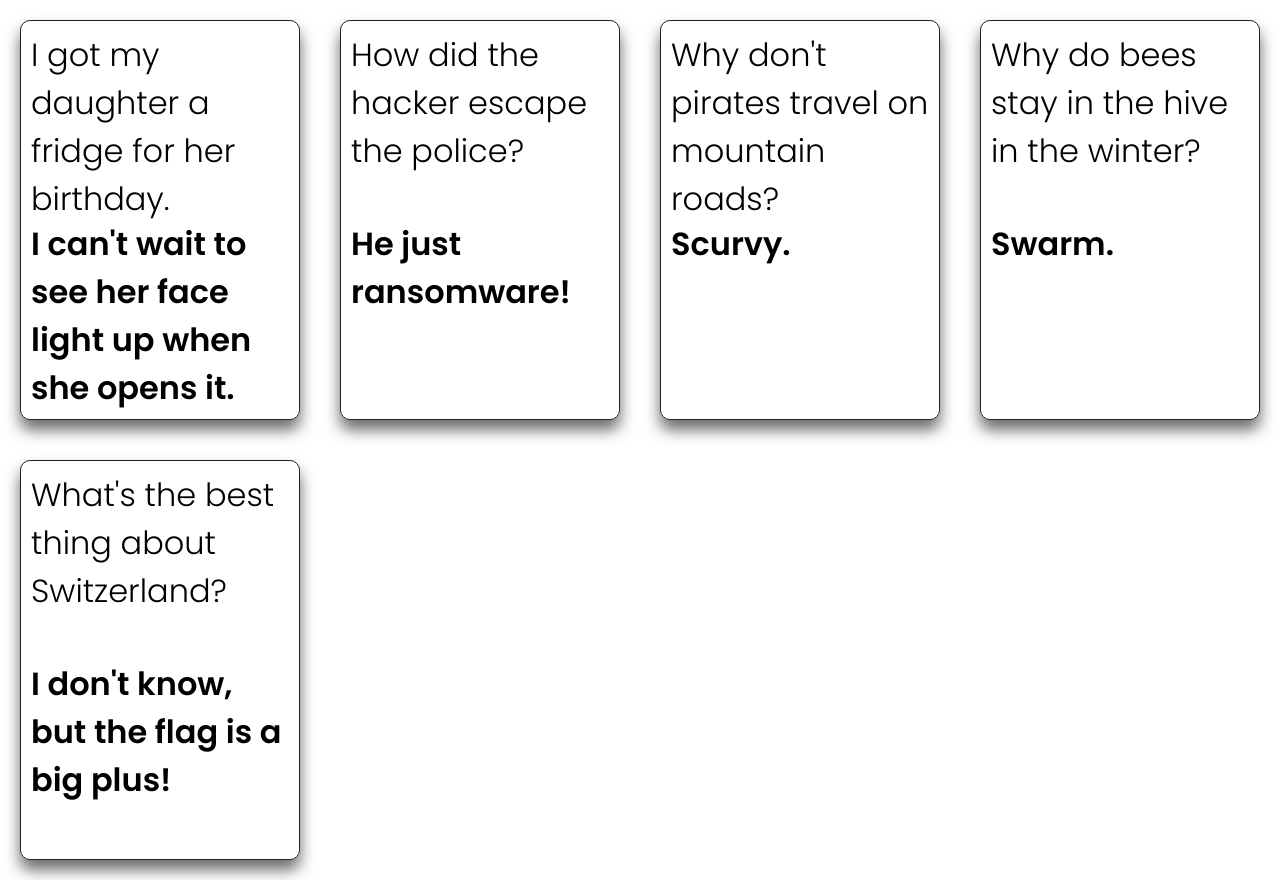
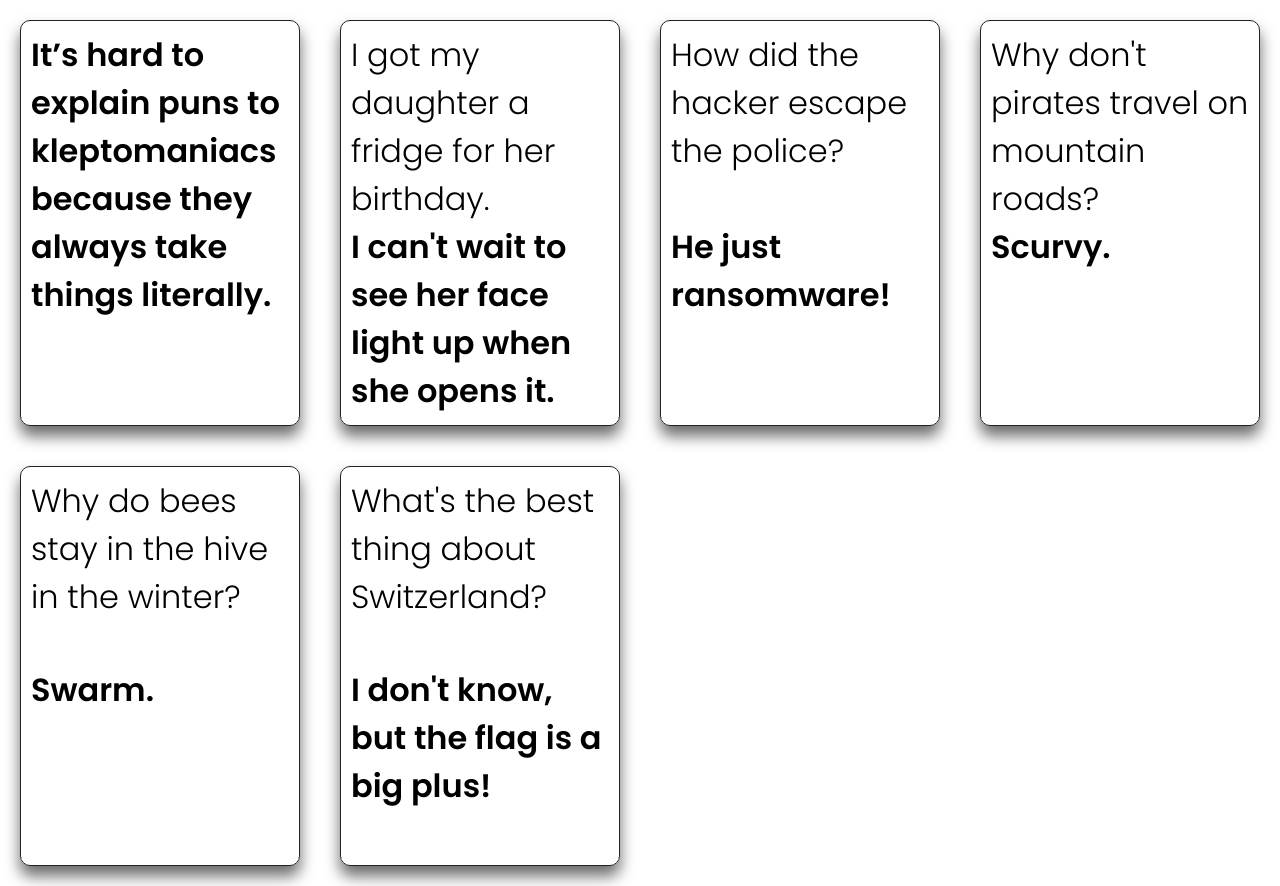
Before and after one commit to crisxchan/jokes-react-props, a React (Vite) app: page / in a window 1280 px wide. Built offline with nearby package versions, Linux system fonts and the light colour scheme.

Commit message:
Add conditional when setup is not provided on joke

```diff
--- a/src/App.jsx
+++ b/src/App.jsx
@@ -5,6 +5,9 @@ function App() {
 
   return (
     <>
+      <Joke
+        punchline="It’s hard to explain puns to kleptomaniacs because they always take things literally."
+      />
       <Joke
         setup = 'I got my daughter a fridge for her birthday.'
         punchline= "I can't wait to see her face light up when she opens it."
--- a/src/component/Joke.jsx
+++ b/src/component/Joke.jsx
@@ -3,7 +3,7 @@ import './joke.css'
 export default function Joke(props) {
     return (
         <div id="joke">
-            <h1 id="setup">{props.setup}</h1>
+            {props.setup && <h1 id="setup">{props.setup}</h1>}
             <h1 id="punchline">{props.punchline}</h1>
         </div>
     )
--- a/src/component/joke.css
+++ b/src/component/joke.css
@@ -2,7 +2,7 @@
     margin: 20px;
     padding: 10px;
     border: 1px solid #222;
-    height: 400px;
+    min-height: 400px;
     border-radius: 10px;
     box-shadow: 0px 10px 15px #6A6A6A;
     display: flex;
```
